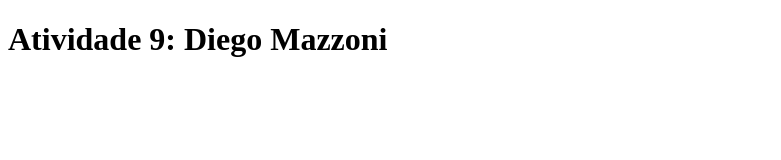
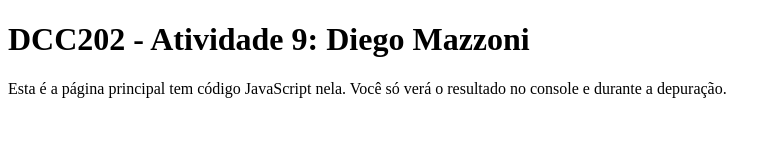
Before and after one commit to ufjf-dcc202/ufjf-dcc202-2023-3-a-atv9-DiegoSMazzoni, a website: page index.html in a window 1280 px wide. Shown: the whole page, without its empty margins (0-781 px from the left). Drawn offline with Linux system fonts and the light colour scheme.

Commit message:
altera titulo, insere paragrafo e altera linguagem

```diff
--- a/index.html
+++ b/index.html
@@ -1,16 +1,16 @@
 <!DOCTYPE html>
-<html lang="en">
+<html lang="pt">
 
 <head>
     <meta charset="UTF-8">
     <meta name="viewport" content="width=device-width, initial-scale=1.0">
-    <title>Atividade 9: Diego Mazzoni</title>
+    <title>DCC202 - Atividade 9: Diego Mazzoni</title>
 </head>
 
 <body>
     <main>
-        <h1>Atividade 9: Diego Mazzoni</h1>
-        <p></p>
+        <h1>DCC202 - Atividade 9: Diego Mazzoni</h1>
+        <p>Esta é a página principal tem código JavaScript nela. Você só verá o resultado no console e durante a depuração.</p>
     </main>
     <script>
         let joao = 1;
```
